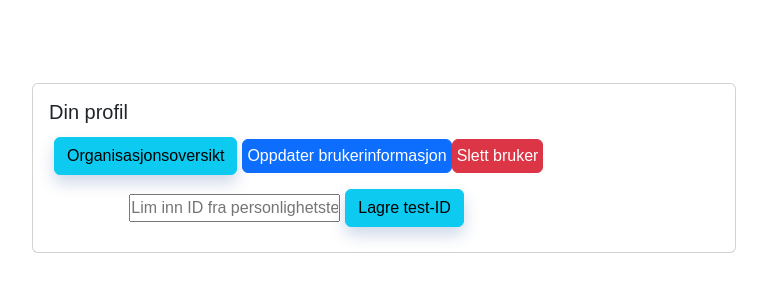
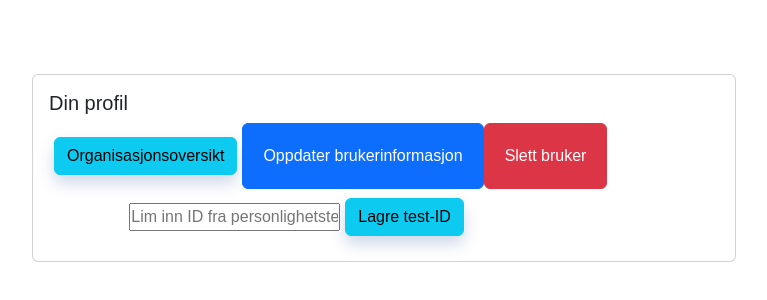
Before and after one commit to fielcool/app2000-gruppe13, a React (Create React App) app in the folder client/: page /LoggedInUser in a window 1280 px wide. Shown: the part 232-532 px from the top of the page, without its empty margins (256-1023 px from the left). Built offline with nearby package versions, Linux system fonts and the light colour scheme.

Commit message:
modified:   client/src/App.css modified:   client/src/LoggedInUser.js

```diff
--- a/client/src/App.css
+++ b/client/src/App.css
@@ -58,11 +58,12 @@ a {
   height: 100%;
   min-height: 100vh;
   padding: 10px;
-  margin-right:auto;
 }
 
 .btn2 {
-  padding: 4px;
+  padding: 20px;
+  justify-content: center;
+  align-items: center;
 }
 
 .id-input{
@@ -117,7 +118,7 @@ a {
 
 .navbar-logo img {
   max-height: 50px;
-  margin-left: 10px;
+  margin-left: 60px;
 }
 
 .org-container {
--- a/client/src/LoggedInUser.js
+++ b/client/src/LoggedInUser.js
@@ -87,7 +87,7 @@ const LoggedInUser = () => {
               Slett bruker
             </Button>
 
-            <PersonalityTestIdForm authToken={authToken} />
+            <PersonalityTestIdForm authToken={authToken}className="btn2" />
 
             <Modal show={showModal} onHide={handleCancel}>
               <Modal.Header closeButton>
```
